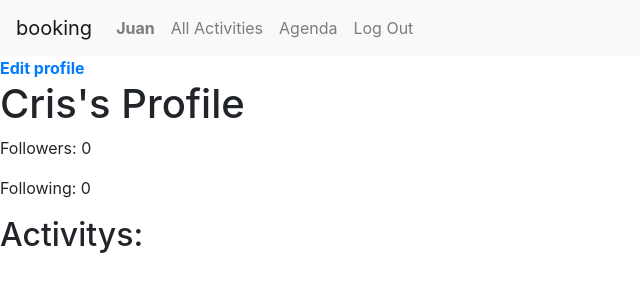
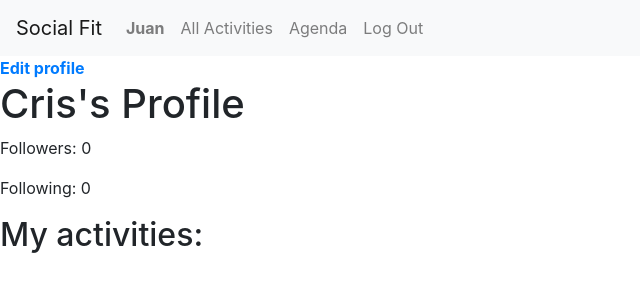
Before and after one commit to marceross/capstone, a Django app: a page that uses project5/booking/templates/booking/layout.html in a window 1280 px wide. Shown: the top 300 px of the page, without its empty margins (0-640 px from the left). Run offline with Django 5.2, Linux system fonts and the light colour scheme; a user stored in the database is signed in; data comes from the database, SQL or seed files in the repository; both versions use the stored data as it was after the commit; some libraries are stand-ins or nearby versions.

Commit message:
Agenda and profile, trying some things

```diff
--- a/project5/booking/templates/booking/layout.html
+++ b/project5/booking/templates/booking/layout.html
@@ -3,14 +3,14 @@
 <!DOCTYPE html>
 <html lang="en">
     <head>
-        <title>{% block title %}Social booking{% endblock %}</title>
+        <title>{% block title %}Social Fitness{% endblock %}</title>
         <link rel="stylesheet" href="https://stackpath.bootstrapcdn.com/bootstrap/4.4.1/css/bootstrap.min.css" integrity="sha384-Vkoo8x4CGsO3+Hhxv8T/Q5PaXtkKtu6ug5TOeNV6gBiFeWPGFN9MuhOf23Q9Ifjh" crossorigin="anonymous">
         <link href="{% static 'booking/styles.css' %}" rel="stylesheet">
     </head>
     <body>
 
         <nav class="navbar navbar-expand-lg navbar-light bg-light">
-            <a class="navbar-brand" href="{% url 'booking:index' %}">booking</a>
+            <a class="navbar-brand" href="{% url 'booking:index' %}">Social Fit</a>
 
             <div>
               <ul class="navbar-nav mr-auto">
--- a/project5/booking/templates/booking/profile.html
+++ b/project5/booking/templates/booking/profile.html
@@ -7,9 +7,20 @@
 <p>Followers: {{ user_profile.followers.count }}</p>
 <p>Following: {{ user_profile.following_users.count }}</p>
 
-<h2>Activitys:</h2>
+<h2>My activities:</h2>
 {% for activity in activitys %}
     <p>{{ activity }}</p>
+    <p>{{ schedule }}</p>
+
+    {% if user.is_authenticated and user.username|lower == activity.created_by.username|lower %}
+    <form action="{% url 'booking:edit' activity.id %}" method="post" class="fetch-form">
+        {% csrf_token %}
+        <textarea  style="display: none;" id="text-area-{{ activity.id }}" cols="100" rows="5" name="activity">{{ activity.description }}</textarea>
+        <a class="text-area-toggler btn btn-primary align-self-start" href="#" data-activity-id="{{ activity.id }}">Edit activity</a>
+        <button style="display: none;" type="submit" class="update btn btn-primary align-self-start" href="#" data-activity-id="{{ activity.id }}">Update activity</button>
+    </form>
+    {% endif %}
+
 {% endfor %}
 
 {% if user_profile.is_instructor %}
--- a/project5/booking/views.py
+++ b/project5/booking/views.py
@@ -8,7 +8,7 @@
 
 from django import forms
 
-from .models import ActivitySchedule, User, UserProfile, Activity
+from .models import User, UserProfile, Activity, ActivitySchedule, ActivityReservation
 from django.contrib.auth.decorators import login_required
 
 from django.contrib.auth.forms import UserChangeForm
@@ -155,15 +155,18 @@
         #user = get_object_or_404(User, username=username)
         user = User.objects.get(username=username)
         user_profile = UserProfile.objects.get(user=user)
-        is_instructor = UserProfile.objects.get(user=user)
-        #activitys = Activity.objects.filter(created_by=user).order_by('-created_date')
+        #is_instructor = UserProfile.objects.get(user=user)
+        activities = Activity.objects.filter(created_by=user).order_by()
+        activities_schedule = ActivitySchedule.objects.filter(instructor=user)
         print()
         context = {
             'username':username,
             'user_profile': user_profile,
-            #'activitys': activitys,
+            'activitys': activities,
+            'schedule': activities_schedule,
             #'followed': followed,
-            'is instructor':is_instructor,
+            #'is instructor':is_instructor,
+
         }
 
         return render(request, 'booking/profile.html', context)
@@ -190,8 +193,9 @@
 
 
 def see_agenda(request):
-    activities_agenda = ActivitySchedule.objects.all()
-    return render(request, 'booking/agenda.html', {'activities': activities_agenda})
+    current_user = request.user
+    agendas = ActivityReservation.objects.filter(user=current_user)
+    return render(request, 'booking/agenda.html', {'agendas': agendas})
 
 
 def livesearch(request):
```
Also changed, not shown: project5/booking/templates/booking/agenda.html (+17 -3 lines), project5/db.sqlite3.
